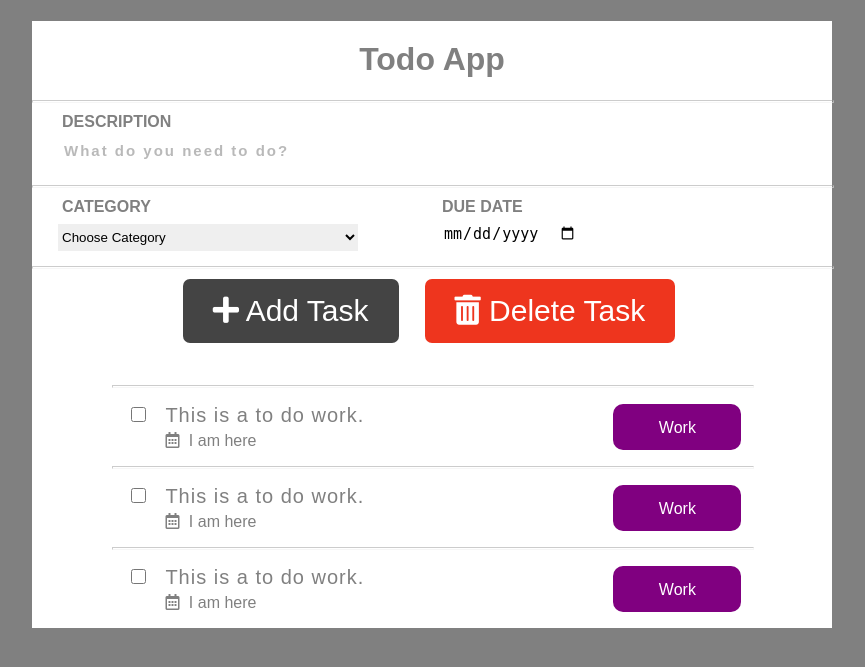
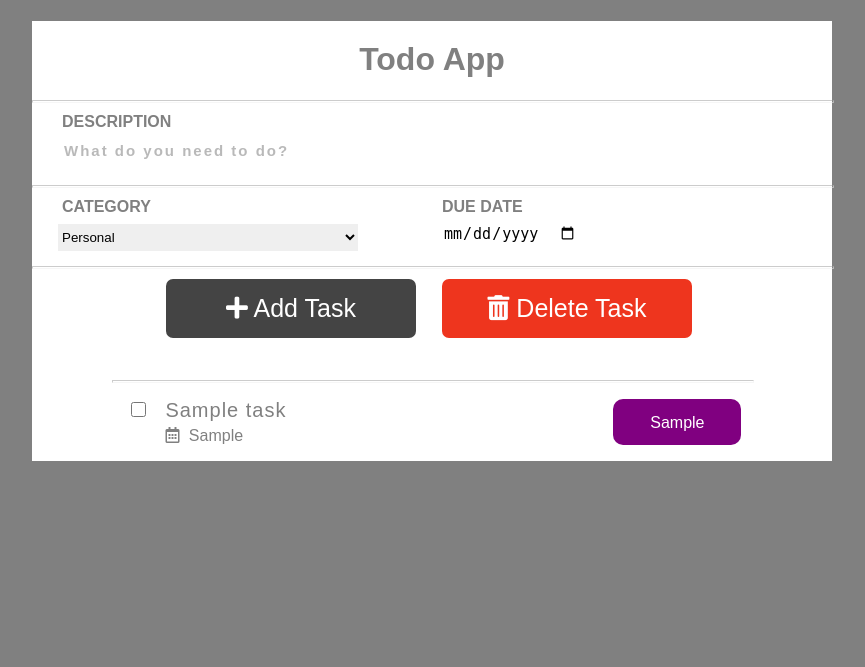
Before and after one commit to preetck/To-Do-App, a Node server app: page / in a window 1280 px wide. Shown: the top 667 px of the page, without its empty margins (208-1073 px from the left). Run offline with Node 20, Linux system fonts and the light colour scheme; tables that the repository leaves empty hold one stand-in row (values such as "Sample post"); some libraries are stand-ins or nearby versions.

Commit message:
Version 1 Todo App Completed.

```diff
--- a/assets/css/home.css
+++ b/assets/css/home.css
@@ -2,7 +2,7 @@ body{
     background-color: grey;
     color:grey;
     font-family: Arial, Helvetica, sans-serif;
-
+    /* max-height:100px; */
 }
 #app{
     width:800px;
@@ -97,11 +97,12 @@ select option:checked {
     padding: 15px 30px;
     margin:10px;
     margin-right:1rem;
-    font-size: 30px;;
+    font-size: 25px;;
     cursor: pointer;
     color: white;
     border: none;
     border-radius: 7px;
+    width:250px;
 }
 .buttons button:hover{
     opacity: 0.8;
@@ -138,3 +139,15 @@ input[type="checkbox"]{
 #work-listing{
     margin-top:4%;
 }
+
+#work-listing{
+    max-height: 230px !important;
+    overflow-y: scroll !important;
+    -ms-overflow-style: none;
+    scrollbar-width: none !important;
+        /* width: 0 !important; */
+        /* display: none;  */
+}
+#work-listing::-webkit-scrollbar {
+    display: none;
+    }
--- a/controllers/homeController.js
+++ b/controllers/homeController.js
@@ -1,5 +1,41 @@
+const Tasks = require('../models/tasks')
 module.exports.home = function(req,res){
-    return res.render('home',{
-        title:'To Do App'
+    Tasks.find({}, function (err, tasks) {
+        if (err) {
+            console.log("Error in fetching contacts")
+            return;
+        }
+        return res.render('home', {
+            title: 'My Contacts',
+            tasks_list: tasks,
+        });
     })
 }
+
+module.exports.addTask = function(req,res){
+    // console.log(new Date(req.body.task_created).toISOString().split('T')[0])
+    Tasks.create({
+        task_name: req.body.task_name,
+        task_created : new Date(req.body.task_created).toISOString().split('T')[0],
+        category: req.body.category,
+    },function(err,newTask){
+        if(err){
+            console.log(err)
+        }
+        else{
+            // console.log("*****", newTask);
+            return res.redirect("back");
+        }
+    })
+};
+module.exports.deleteTask = function(req,res){
+    // console.log(req.body.ids)
+    Tasks.deleteMany({
+        _id: { $in: req.body.ids }
+    }, function (err) {
+        if (err) {
+            console.log(err)
+        }
+        res.redirect(req.get('referer'));
+    });
+};
--- a/index.js
+++ b/index.js
@@ -1,10 +1,12 @@
 const express = require('express');
 const router = require("./routes");
+const db = require('./config/mongoose')
 const app = express();
 const port = '8000';
 
 //Some Middlewares
 app.use(express.static('assets'))
+app.use(express.urlencoded());
 app.use('/',router);
 
 //Setting up View Engine
--- a/package.json
+++ b/package.json
@@ -19,6 +19,7 @@
   "dependencies": {
     "ejs": "^3.1.6",
     "express": "^4.17.1",
+    "mongoose": "^6.0.5",
     "nodemon": "^2.0.12"
   }
 }
--- a/routes/index.js
+++ b/routes/index.js
@@ -3,4 +3,6 @@ const router = express.Router();
 const homeController = require('../controllers/homeController')
 
 router.get('/',homeController.home);
+router.post('/add-task',homeController.addTask);
+router.post('/delete-tasks',homeController.deleteTask);
 module.exports = router;
--- a/views/home.ejs
+++ b/views/home.ejs
@@ -8,7 +8,9 @@
     <title>
         <%= title %>
     </title>
-    <link rel="stylesheet" href="https://cdnjs.cloudflare.com/ajax/libs/font-awesome/5.15.4/css/all.min.css" integrity="sha512-1ycn6IcaQQ40/MKBW2W4Rhis/DbILU74C1vSrLJxCq57o941Ym01SwNsOMqvEBFlcgUa6xLiPY/NS5R+E6ztJQ==" crossorigin="anonymous" referrerpolicy="no-referrer" />
+    <link rel="stylesheet" href="https://cdnjs.cloudflare.com/ajax/libs/font-awesome/5.15.4/css/all.min.css"
+        integrity="sha512-1ycn6IcaQQ40/MKBW2W4Rhis/DbILU74C1vSrLJxCq57o941Ym01SwNsOMqvEBFlcgUa6xLiPY/NS5R+E6ztJQ=="
+        crossorigin="anonymous" referrerpolicy="no-referrer" />
 
     <link rel="stylesheet" href="/css/home.css">
 </head>
@@ -17,17 +19,17 @@
     <div id="app">
         <h1>Todo App</h1>
         <hr>
-        <form action="" method="POST">
+        <form action="/add-task" method="POST">
             <div class="description">
                 <label style="font-weight: bold;margin-bottom:10px">DESCRIPTION</label>
-                <input type="text" name="todo" placeholder="What do you need to do?" class="input-text">
+                <input type="text" name="task_name" placeholder="What do you need to do?" class="input-text" required>
             </div>
             <hr style="padding:0">
             <div class="category">
                 <div class="category-div">
                     <label style="font-weight: bold;">CATEGORY</label>
-                    <select name="category" id="category" style="margin-left:-4px;padding-left:0">
-                        <option value="ChooseCategory" disabled selected>Choose Category</option>
+                    <select name="category" name="category" id="category" style="margin-left:-4px;padding-left:0" required>
+                        <!-- <option value="ChooseCategory" disabled selected>Choose Category</option> -->
                         <option value="personal">Personal</option>
                         <option value="work">Work</option>
                         <option value="school">School</option>
@@ -37,7 +39,9 @@
                 </div>
                 <div class="category-div">
                     <label style="font-weight: bold;">DUE DATE</label>
-                    <input type="date" id="date">
+                    <!-- <input type="date" id="date" name="task_created" required> -->
+                    <input type="date" id="date" name="task_created" min="2018-01-01" required>
+
 
                 </div>
 
@@ -48,70 +52,64 @@
                     <i class="fas fa-plus"></i>
                     Add Task
                 </button>
-                <button type="submit" value="delete" name="delete" class="delete-button">
+                <!-- <a href="/delete-tasks"> -->
+                <button type="button" value="delete" name="delete" class="delete-button">
                     <i class="fas fa-trash-alt"></i>
                     Delete Task
                 </button>
+                <!-- </a>  -->
+
             </div>
         </form>
         <div id="work-listing">
+            <% for(let task of tasks_list) {%>
                 <hr style="padding:0" class="task-listing-hr">
                 <div class="task-listing">
-
                     <div style="width:6%;padding-left:15px;">
-                    <input type="checkbox">
+                        <input type="checkbox" class="checkbox-tasks" name="task" value="<%= task._id %>">
                     </div>
                     <div style="width:70%">
-                    <label style="display: block;font-size:20px;letter-spacing:1px;margin-bottom:5px;" >This is a to do work.</label>
+                        <label style="display: block;font-size:20px;letter-spacing:1px;margin-bottom:5px;">
+                            <%= task.task_name %>
+                        </label>
                         <label>
                             <i class="far fa-calendar-alt" style="padding-right:5px;"></i>
-                        I am here
+                            <%= task.task_created %>
                         </label>
                     </div>
-                <div style="width:20%;text-align:center;background:purple;padding-top:15px;border-radius:10px;color:white">
-                    Work
+                    <div
+                        style="width:20%;text-align:center;background:purple;padding-top:15px;border-radius:10px;color:white">
+                        <%= task.category %>
                     </div>
 
                 </div>
-            <hr style="padding:0" class="task-listing-hr">
-            <div class="task-listing">
-
-                <div style="width:6%;padding-left:15px;">
-                    <input type="checkbox">
-                </div>
-                <div style="width:70%">
-                    <label style="display: block;font-size:20px;letter-spacing:1px;margin-bottom:5px;" >This is a to do work.</label>
-                    <label>
-                        <i class="far fa-calendar-alt" style="padding-right:5px;"></i>
-                        I am here
-                    </label>
-                </div>
-                <div style="width:20%;text-align:center;background:purple;padding-top:15px;border-radius:10px;color:white">
-                    Work
+            <% } %>
         </div>
 
     </div>
-            <hr style="padding:0" class="task-listing-hr">
-            <div class="task-listing">
+    <script type="text/javascript" src="http://code.jquery.com/jquery-1.7.1.min.js"></script>
 
-                <div style="width:6%;padding-left:15px;">
-                    <input type="checkbox">
-                </div>
-                <div style="width:70%">
-                    <label style="display: block;font-size:20px;letter-spacing:1px;margin-bottom:5px;" >This is a to do work.</label>
-                    <label>
-                        <i class="far fa-calendar-alt" style="padding-right:5px;"></i>
-                        I am here
-                    </label>
-                </div>
-                <div style="width:20%;text-align:center;background:purple;padding-top:15px;border-radius:10px;color:white">
-                    Work
-                </div>
+    <script>
+        $(".delete-button").click(function(){
+            var selected = [];
+            $('.checkbox-tasks:checked').each(function() {
+                selected.push($(this).attr('value'));
+            });
+            $.ajax({
+                url:'/delete-tasks',
+                type: 'POST',
+                data: { ids: selected },  // data to submit
+                success: function (data, status, xhr) {
+                    console.log('Success')
+                    location.href = '/'
+                },
+                error: function (jqXhr, textStatus, errorMessage) {
+                    console.log(errorMessage)
+                }
+            });
+        });
 
-            </div>
-        </div>
-
-    </div>
+    </script>
 </body>
 
 </html>
```
Also changed, not shown: config/mongoose.js (added, +7 -0 lines), models/tasks.js (added, +18 -0 lines), 1 other file. Lines whose indentation alone changed are shown as unchanged.
